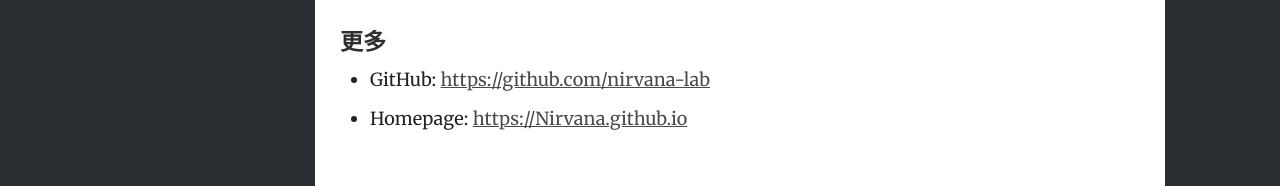
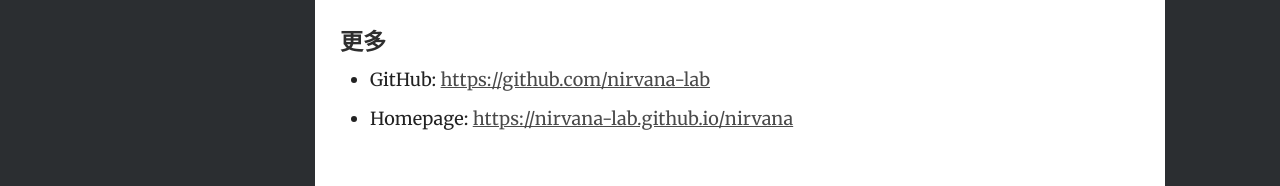
Before and after one commit to QualitySphere/QualitySphere.github.io, a Jekyll site: the page built from _docs/nirvana.md, in a window 1280 px wide. Shown: the part 1061-1247 px from the top of the page. Built offline with Jekyll 4.4.1, drawn with Linux system fonts in a browser that asks for light colours; some of the changed lines change nothing that is shown.

Commit message:
update nirvana homepage

```diff
--- a/_docs/nirvana.md
+++ b/_docs/nirvana.md
@@ -33,4 +33,4 @@
 #### 更多
 
 - GitHub: [https://github.com/nirvana-lab](https://github.com/nirvana-lab)
-- Homepage: [https://Nirvana.github.io](https://Nirvana.github.io)
+- Homepage: [https://nirvana-lab.github.io/nirvana](https://nirvana-lab.github.io/nirvana)
```
